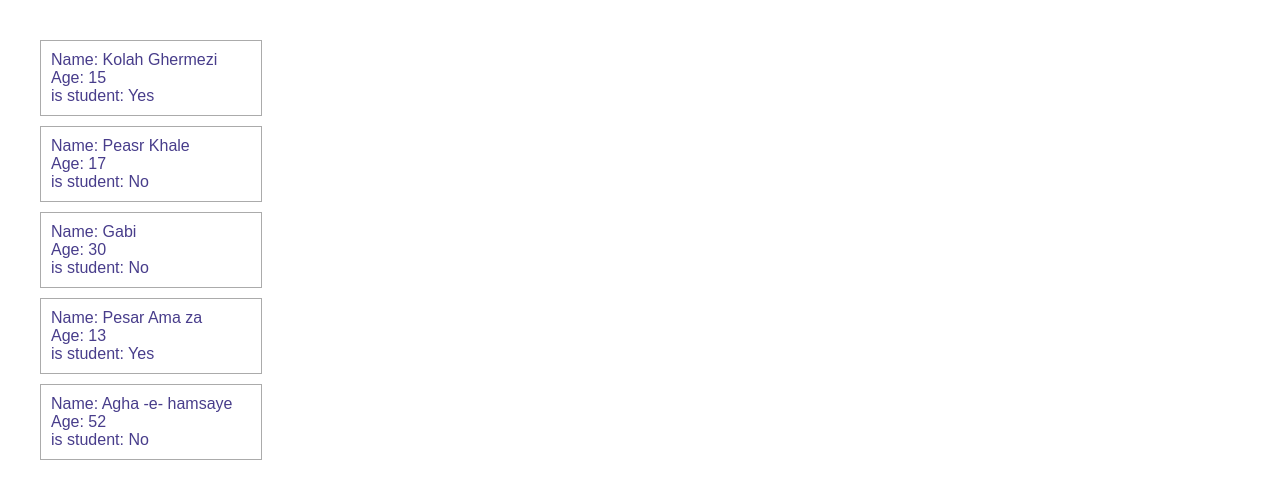
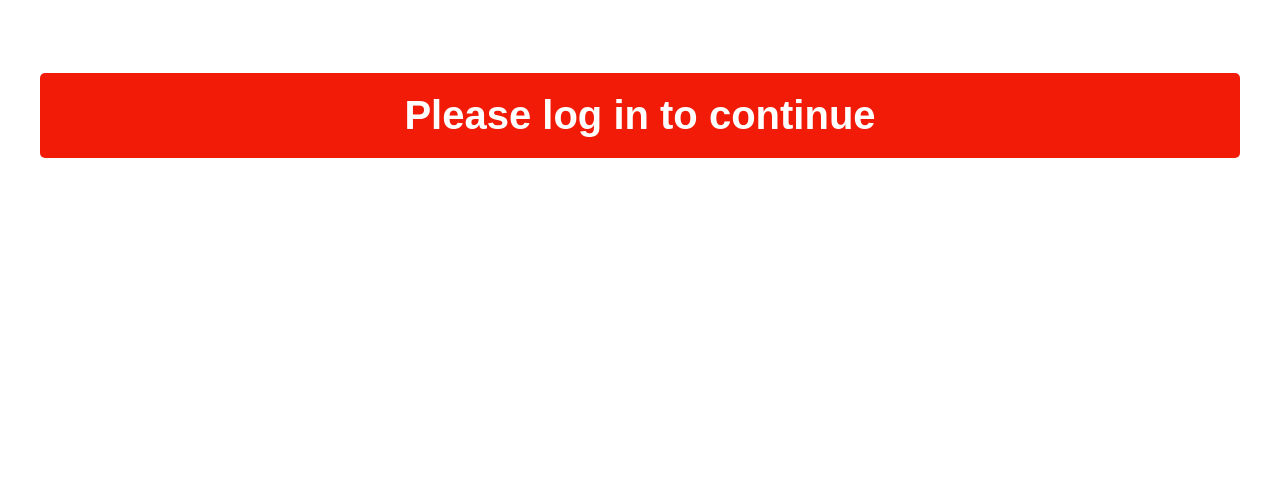
Before and after one commit to payamtajdivand/React-playing-ground, a React (Vite) app: page / in a window 1280 px wide. Shown: the top 498 px of the page. Built offline with nearby package versions, Linux system fonts and the light colour scheme.

Commit message:
conditional rendering in react + default values

```diff
--- a/src/App.jsx
+++ b/src/App.jsx
@@ -1,14 +1,10 @@
 import "./App.css";
-import Student from "./Student.jsx";
+import UserGreeting from "./UserGreeting";
 
 function App() {
   return (
     <>
-      <Student name="Kolah Ghermezi" age={15} isStudent={true} />
-      <Student name="Peasr Khale" age={17} isStudent={false} />
-      <Student name="Gabi" age={30} isStudent={false} />
-      <Student name="Pesar Ama za" age={13} isStudent={true} />
-      <Student name="Agha -e- hamsaye " age={52} isStudent={false} />
+      <UserGreeting />
     </>
   );
 }
--- a/src/Student.jsx
+++ /dev/null
@@ -1,21 +0,0 @@
-import PropTypes from "prop-types";
-function Student(props) {
-  return (
-    <div className="student">
-      <p>Name: {props.name}</p>
-      <p>Age: {props.age}</p>
-      <p>is student: {props.isStudent ? "Yes" : "No"}</p>
-    </div>
-  );
-}
-
-Student.propTypes = {
-  name: PropTypes.string.isRequired,
-};
-Student.defaultProps = {
-  name: "Guest",
-  age: 0,
-  isStudent: false,
-};
-
-export default Student;
--- /dev/null
+++ b/src/UserGreeting.jsx
@@ -0,0 +1,16 @@
+function UserGreeting({ isLoggedIn = false, username = "guest" }) {
+  const loginPrompt = (
+    <h2 className="login-prompt">Please log in to continue</h2>
+  );
+  const welcomeMessage = (
+    <h2 className="welcome-message">Welcome {username}</h2>
+  );
+  return isLoggedIn ? welcomeMessage : loginPrompt;
+}
+
+UserGreeting.defaultProps = {
+  isLoggedIn: false,
+  username: "Guest",
+};
+
+export default UserGreeting;
--- a/src/index.css
+++ b/src/index.css
@@ -1,13 +1,18 @@
-.student {
-  color: darkslateblue;
+.welcome-message {
+  color: white;
+  background-color: hsl(100, 93%, 28%);
+  /* max-width: 300px; */
+  padding: 20px 20px;
+  border-radius: 5px;
   font-family: Arial, Helvetica, sans-serif;
-  text-align: left;
-  border: 1px solid hsla(0, 0%, 39%, 0.535);
-  padding: 10px;
-  max-width: 200px;
-  margin-bottom: 10px;
+  font-size: 2.5em;
 }
-
-.student p {
-  margin: 0;
+.login-prompt {
+  color: white;
+  background-color: hsl(5, 94%, 49%);
+  /* max-width: 300px; */
+  padding: 20px 20px;
+  border-radius: 5px;
+  font-family: Arial, Helvetica, sans-serif;
+  font-size: 2.5em;
 }
```
